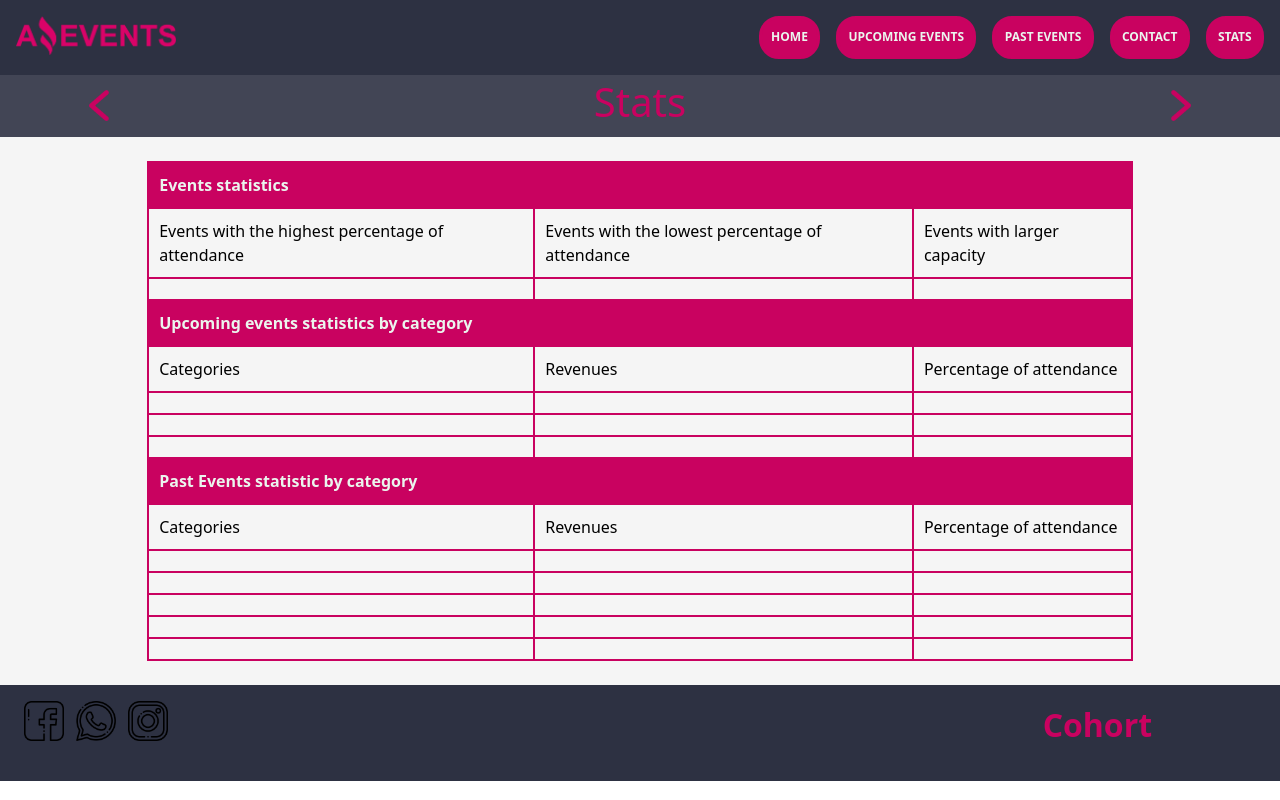
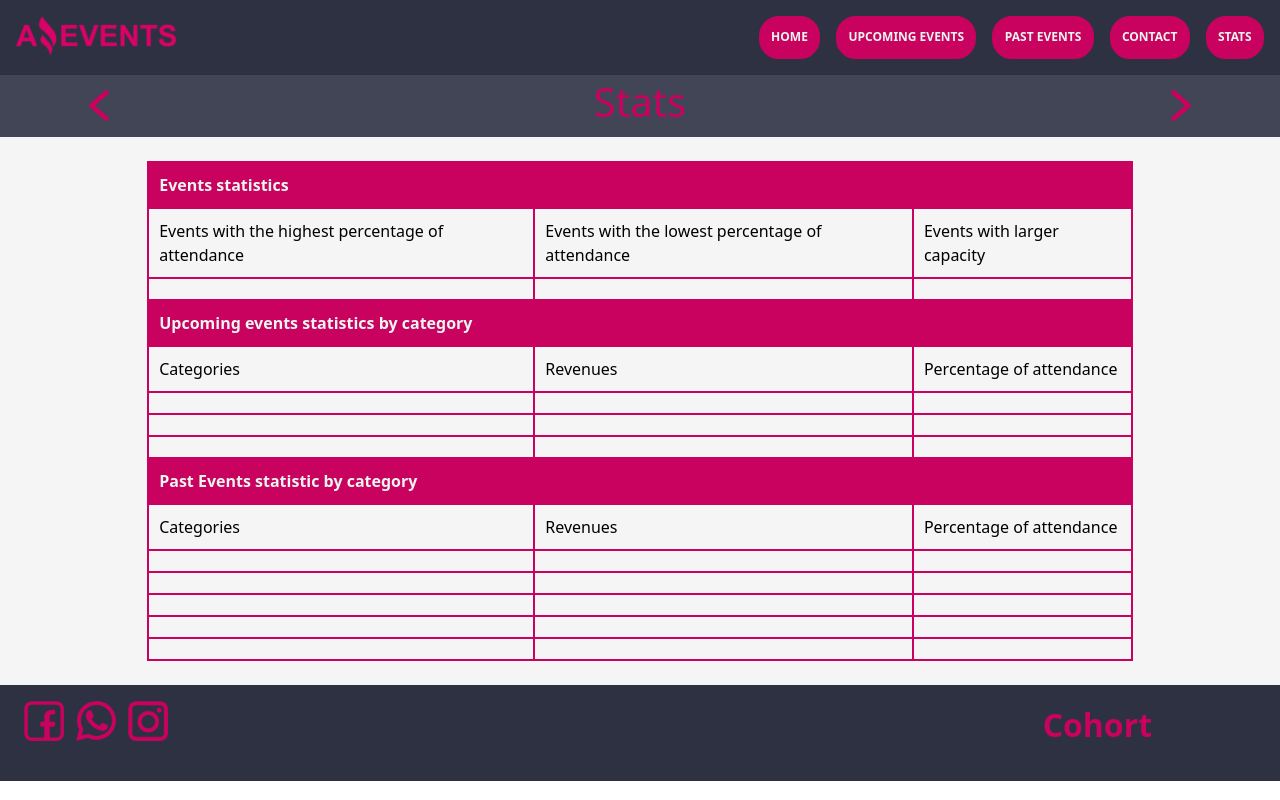
Before and after one commit to rociocz/AE_ROCIO_CZARNECKI, a plain HTML site: page Stats.html in a window 1280 px wide. Drawn offline with nearby package versions, Linux system fonts and the light colour scheme.

Commit message:
add logos

```diff
--- a/Stats.html
+++ b/Stats.html
@@ -144,9 +144,9 @@
             <div class="d-flex">
                 <div class="col-sm-6 col-md-10 col-lg-10 p-3">
                     <div id="redes">
-                        <img src="./Resources Amazing Events/facebook.png" alt="" >
-                        <img src="./Resources Amazing Events/whatsapp.png" alt="" >
-                        <img src="./Resources Amazing Events/instagram.png" alt="" >
+                        <img src="./Resources Amazing Events/FACEAE.png" alt="" >
+                        <img src="./Resources Amazing Events/WPPAE.png" alt="" >
+                        <img src="./Resources Amazing Events/ISTAAE.png" alt="" >
                     </div>
                 </div>
                 <div class="col-sm-6 col-md-2 col-lg-2 p-3">
```
